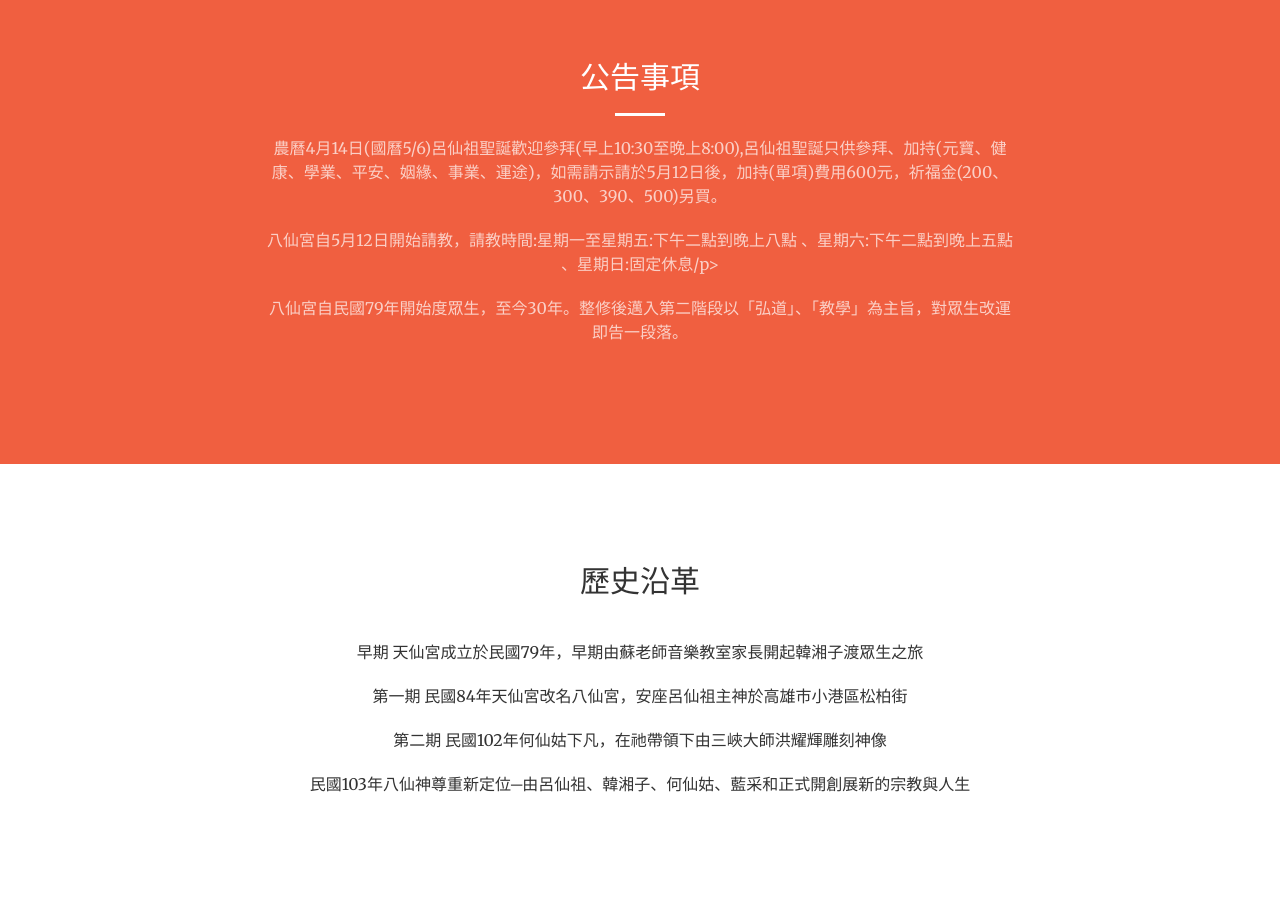
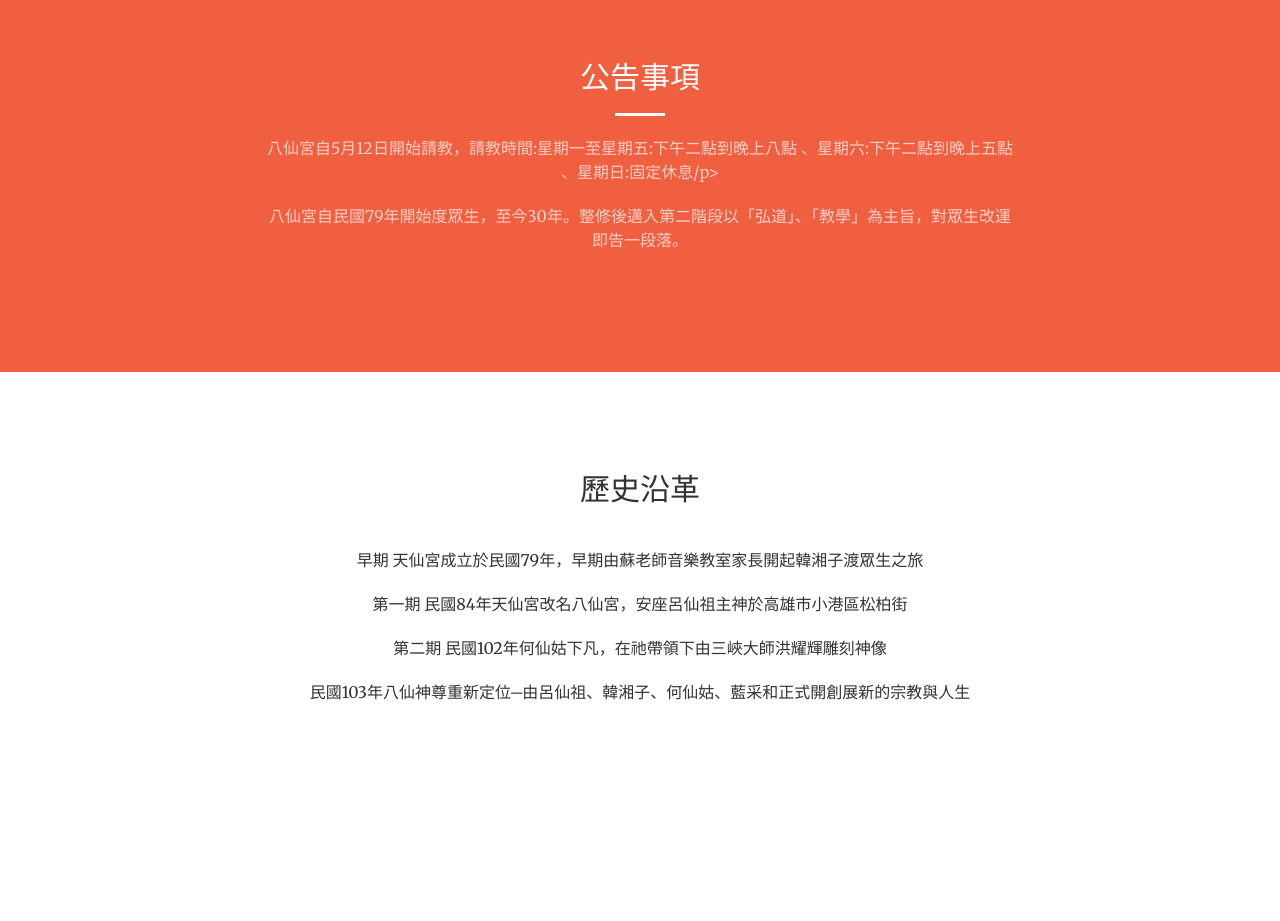
Before and after one commit to st8711000/enterprise-website, a website: page index.html in a window 1280 px wide. Shown: the part 840-1761 px from the top of the page. Drawn offline with nearby package versions, Linux system fonts and the light colour scheme.

Commit message:
Update index.html

```diff
--- a/index.html
+++ b/index.html
@@ -88,7 +88,6 @@
                 <div class="col-lg-8 col-lg-offset-2 text-center">
                     <h2 class="section-heading">公告事項</h2>
                     <hr class="light">
-                    <p class="text-faded">農曆4月14日(國曆5/6)呂仙祖聖誕歡迎參拜(早上10:30至晚上8:00),呂仙祖聖誕只供參拜、加持(元寶、健康、學業、平安、姻緣、事業、運途)，如需請示請於5月12日後，加持(單項)費用600元，祈福金(200、300、390、500)另買。</p>
                     <p class="text-faded">八仙宮自5月12日開始請教，請教時間:星期一至星期五:下午二點到晚上八點
                                                                          、星期六:下午二點到晚上五點
                                                                          、星期日:固定休息/p>
```
